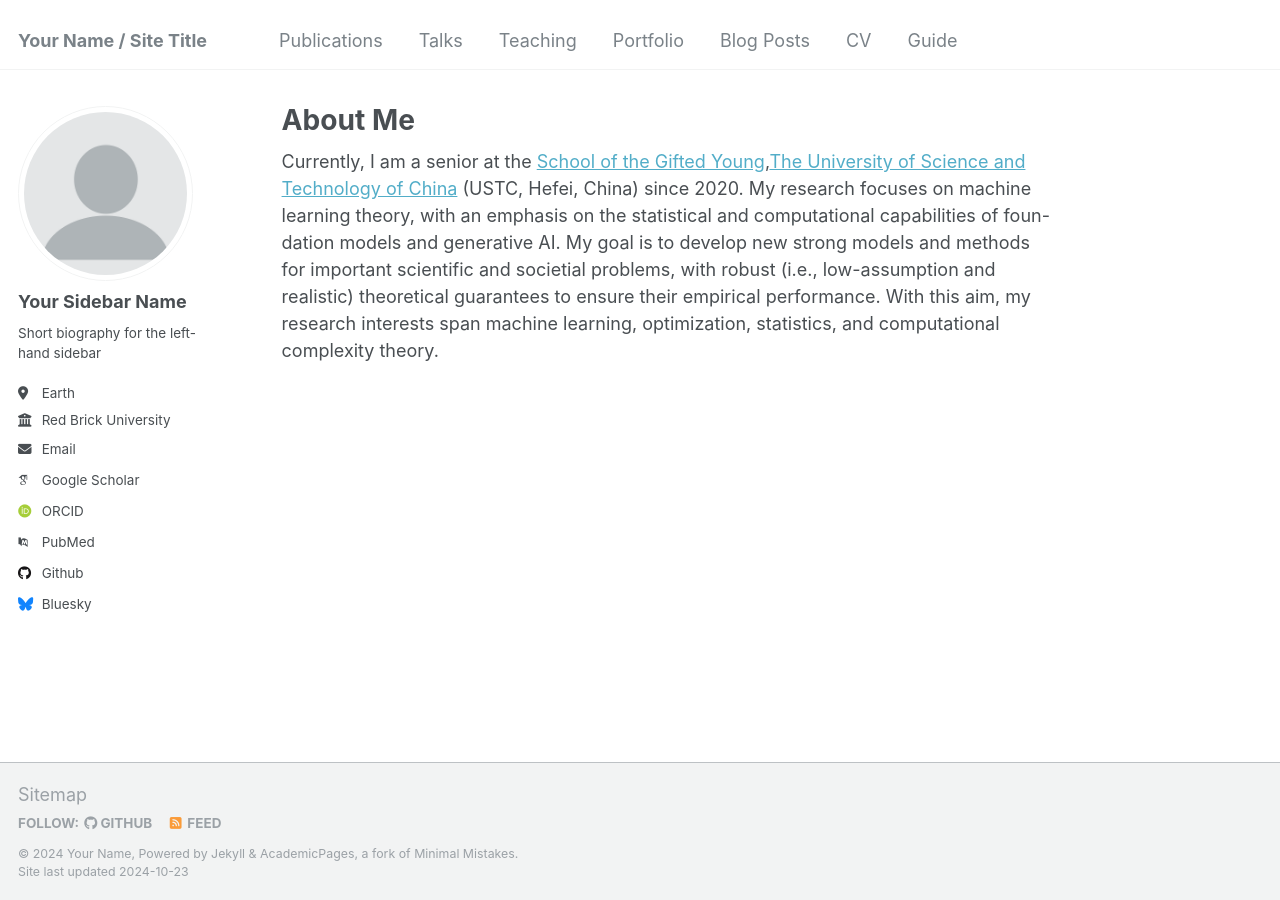
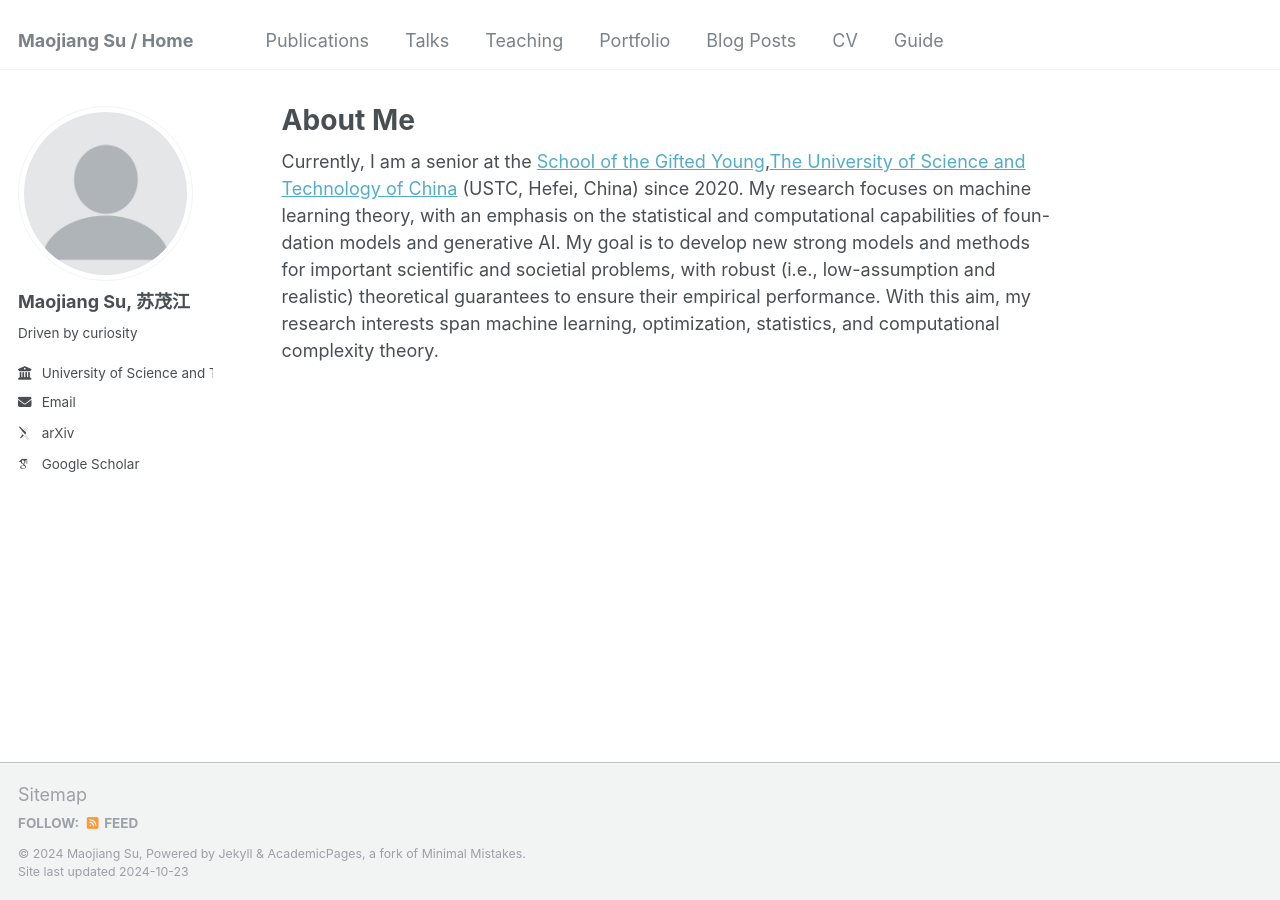
Before and after one commit to sumaojj/sumaojj.github.io, a Jekyll site: the page built from _pages/about.md, in a window 1280 px wide. Built offline with Jekyll 4.4.1, drawn with Linux system fonts in a browser that asks for light colours; some web fonts are replaced.

Commit message:
Update _config.yml

```diff
--- a/_config.yml
+++ b/_config.yml
@@ -8,13 +8,13 @@
 
 # Basic Site Settings
 locale                   : "en-US"
-title                    : "Your Name / Site Title"
+title                    : "Maojiang Su / Home"
 title_separator          : "-"
-name                     : &name "Your Name"
+name                     : &name "Maojiang Su"
 description              : &description "personal description"
-url                      : https://academicpages.github.io # the base hostname & protocol for your site e.g. "https://mmistakes.github.io"
+url                      : https://sumaojj.github.io # the base hostname & protocol for your site e.g. "https://mmistakes.github.io"
 baseurl                  : "" # the subpath of your site, e.g. "/blog"
-repository               : "academicpages/academicpages.github.io"
+repository               : "sumaojj.github.io"
 
 # Site Author - The following control what appear as part of the author content on the side bar.
 #               If a field is blank the icon and link will not appear, otherwise it will be shown.
@@ -22,33 +22,31 @@ repository               : "academicpages/academicpages.github.io"
 author:
   # Biographic information
   avatar           : "profile.png"
-  name             : "Your Sidebar Name"
-  pronouns         : # example: "she/her"
-  bio              : "Short biography for the left-hand sidebar"
-  location         : "Earth"
-  employer         : "Red Brick University"
+  name             : "Maojiang Su, 苏茂江"
+  bio              : "Driven by curiosity"
+  employer         : "University of Science and Technology of China"
   uri              : # URL
-  email            : "none@example.org"
+  email            : "sumaojiang@mail.ustc.edu.cn"
 
   # Academic websites
-  arxiv            : # URL - Update with the correct link to your profile
-  googlescholar    : "https://scholar.google.com/citations?user=PS_CX0AAAAAJ"
+  arxiv            : "https://arxiv.org/a/su_m_2.html"
+  googlescholar    : "https://scholar.google.com/citations?user=y7QeN8UAAAAJ&hl=en"
   impactstory      : # URL
-  orcid            : "http://orcid.org/yourorcidurl"
+  orcid            : # URL
   semantic         : # URL
-  pubmed           : "https://www.ncbi.nlm.nih.gov/pubmed/?term=john+snow"
+  pubmed           : # URL
   researchgate     : # URL
 
   # Repositories and software development
   bitbucket        : # Username - Update with your username on the site
   codepen          : # Username
   dribbble         : # Username
-  github           : "academicpages"
+  github           : #"academicpages"
   kaggle           : # Username
   stackoverflow    : # User number or user number and name (i.e., use "1" or "1/jeff-atwood")
 
   # Social media
-  bluesky          : "bsky.app" # Replace this with you Bluesky username
+  bluesky          : #"bsky.app" # Replace this with you Bluesky username
   facebook         : # Username
   flickr           : # Username
   foursquare       : # Username
```
